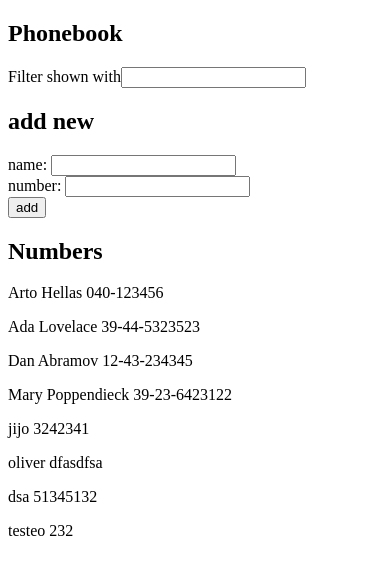
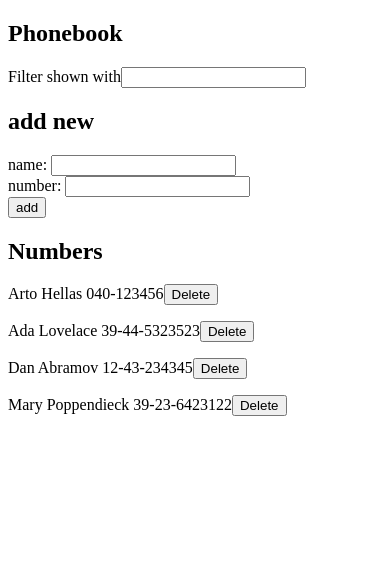
Before and after one commit to retronauta/fullStackOpen, a React (Create React App) app in the folder part2/phonebook/: page / in a window 390 px wide. Shown: the top 574 px of the page. Built offline with nearby package versions, Linux system fonts and the light colour scheme; data requests are answered from the project's data file.

Commit message:
Done exercise 2.14 phonebook

```diff
--- a/part2/phonebook/db.json
+++ b/part2/phonebook/db.json
@@ -19,26 +19,6 @@
       "name": "Mary Poppendieck",
       "number": "39-23-6423122",
       "id": 4
-    },
-    {
-      "name": "jijo",
-      "number": "3242341",
-      "id": 5
-    },
-    {
-      "name": "oliver",
-      "number": "dfasdfsa",
-      "id": 6
-    },
-    {
-      "name": "dsa",
-      "number": "51345132",
-      "id": 7
-    },
-    {
-      "name": "testeo",
-      "number": "232",
-      "id": 8
     }
   ]
 }
--- a/part2/phonebook/src/App.js
+++ b/part2/phonebook/src/App.js
@@ -12,7 +12,7 @@ function App() {
 
   useEffect(() => {
     personservice.getPersons().then(data => setPersons(data));
-  });
+  }, []);
 
   //* ##### HANDLERS ######
 
@@ -43,6 +43,15 @@ function App() {
     setNewNumber("");
   };
 
+  const handleDeletePerson = id => {
+    const confirm = window.confirm("Mensaje de prueba");
+    if (confirm) {
+      personservice.deletePerson(id);
+      setPersons(persons.filter(person => person.id !== id));
+    }
+    return "";
+  };
+
   const findDuplicate = (arr, item) =>
     arr.findIndex(person => person.name === item);
 
@@ -62,7 +71,11 @@ function App() {
       />
 
       <h2>Numbers</h2>
-      <DisplayNumbers persons={persons} searchQuery={searchQuery} />
+      <DisplayNumbers
+        persons={persons}
+        searchQuery={searchQuery}
+        handleDeletePerson={handleDeletePerson}
+      />
     </div>
   );
 }
--- a/part2/phonebook/src/Components/DisplayNumbers.jsx
+++ b/part2/phonebook/src/Components/DisplayNumbers.jsx
@@ -1,7 +1,7 @@
 import React from "react";
 import Person from "./Person";
 
-const DisplayNumbers = ({ persons, searchQuery }) => {
+const DisplayNumbers = ({ persons, searchQuery, handleDeletePerson }) => {
   const personsToShow =
     searchQuery === ""
       ? persons
@@ -14,7 +14,13 @@ const DisplayNumbers = ({ persons, searchQuery }) => {
   return (
     <>
       {personsToShow.map(person => (
-        <Person name={person.name} number={person.number} key={person.name} />
+        <Person
+          name={person.name}
+          number={person.number}
+          key={person.name}
+          id={person.id}
+          handleDeletePerson={handleDeletePerson}
+        />
       ))}
     </>
   );
--- a/part2/phonebook/src/Components/Person.jsx
+++ b/part2/phonebook/src/Components/Person.jsx
@@ -1,9 +1,10 @@
 import React from "react";
 
-const Person = ({ name, number }) => {
+const Person = ({ name, number, id, handleDeletePerson}) => {
   return (
     <p>
       {name} {number}
+      <button onClick={() => handleDeletePerson(id)}>Delete</button>
     </p>
   );
 };
--- a/part2/phonebook/src/services/persons.js
+++ b/part2/phonebook/src/services/persons.js
@@ -11,4 +11,8 @@ const addPerson = newPerson => {
   return request.then(response => response.data);
 };
 
-export default { getPersons, addPerson };
+const deletePerson = id => {
+  axios.delete(`${url}/${id}`);
+};
+
+export default { getPersons, addPerson, deletePerson };
```
